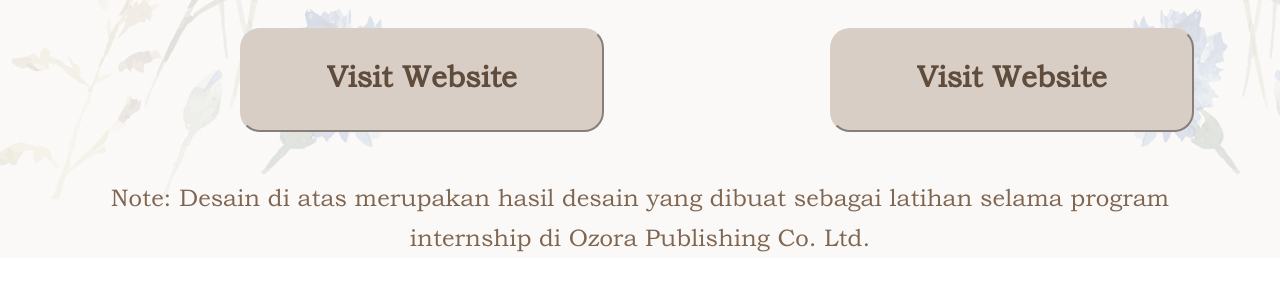
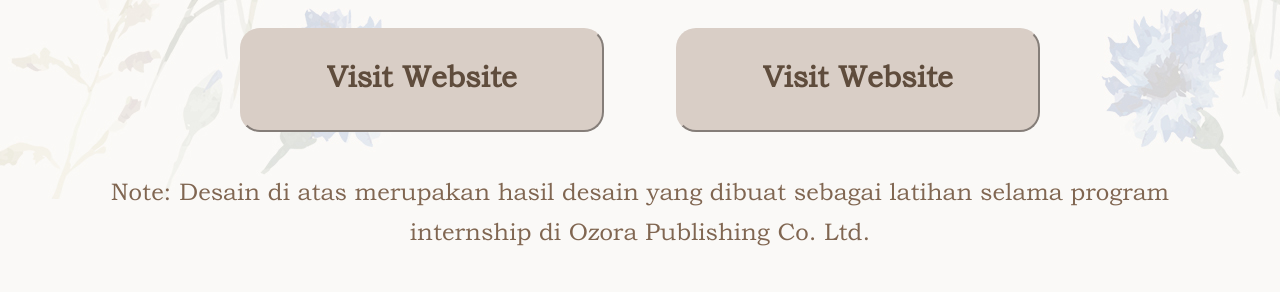
Before and after one commit to angel041310/portfolio, a plain HTML site: page complete-works/index.html in a window 1280 px wide. Shown: the part 5860-6152 px from the top of the page. Before the commit the page ends 6118 px from the top, so only its background shows below. Drawn offline with nearby package versions, Linux system fonts and the light colour scheme; files whose address does not match are found by name.

Commit message:
Update style.css

```diff
--- a/complete-works/css/style.css
+++ b/complete-works/css/style.css
@@ -419,13 +419,14 @@ h3{
         color: #806651;
         font-size: 24px;
         text-align: center;
-        padding-top: 180px;
+        padding-top: 40px;
         margin-left: 100px;
         margin-right: 100px;
         line-height: 40px;
-        position: relative;
+        padding-bottom: 40px;
+        clear: both;
+  }
 
-  }
 /* !!!!!!H2!!!!!! */
 h2{
     font-family: book-oldman;
@@ -522,11 +523,12 @@ h2{
 }
 
 #hotel-button{
-    position: absolute;
     margin-left: 240px;
+    float: left;
 }
 
 #resto-button{
-    position: absolute;
-    margin-left: 830px;
+    float: right;
+    margin-right: 240px;
+    margin-top: 0px;
 }
```
